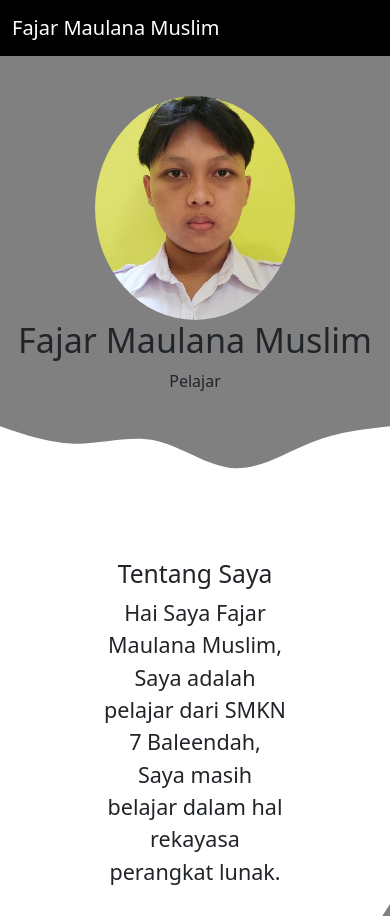
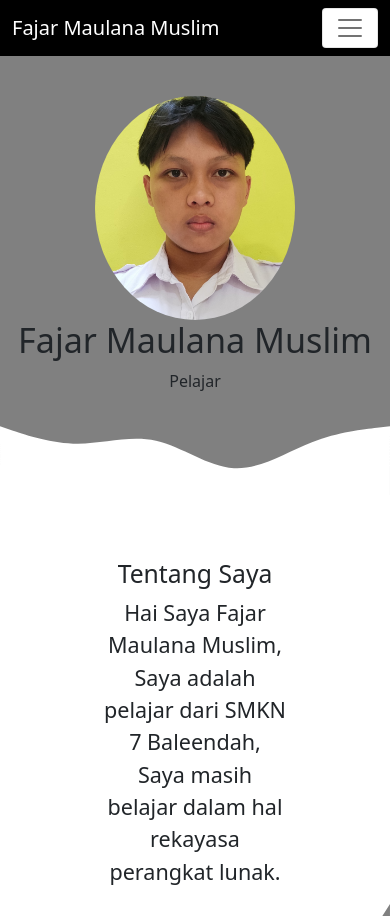
Before and after one commit to FajarMaulana26/fajar.github.io, a plain HTML site: page index.html in a window 390 px wide. Shown: the top 916 px of the page. Drawn offline with nearby package versions, Linux system fonts and the light colour scheme.

Commit message:
Update index.html

```diff
--- a/index.html
+++ b/index.html
@@ -17,7 +17,7 @@
     <nav class="navbar navbar-expand-lg navbar-light fixed-top" style="background-color: #000000;" / >
         <div class="container-fluid" />
           <a class="navbar-brand text-white" href="#">Fajar Maulana Muslim</a>
-          <button class="navbar-toggler" type="button" data-bs-toggle="collapse" data-bs-target="#navbarNav" aria-controls="navbarNav" aria-expanded="false" aria-label="Toggle navigation" />
+          <button class="navbar-toggler" type="button" data-bs-toggle="collapse" data-bs-target="#navbarNav" aria-controls="navbarNav" aria-expanded="false" aria-label="Toggle navigation" style="background-color: white;" />
             <span class="navbar-toggler-icon"></span>
           </button>
           <div class="collapse navbar-collapse" id="navbarNav" />
```
